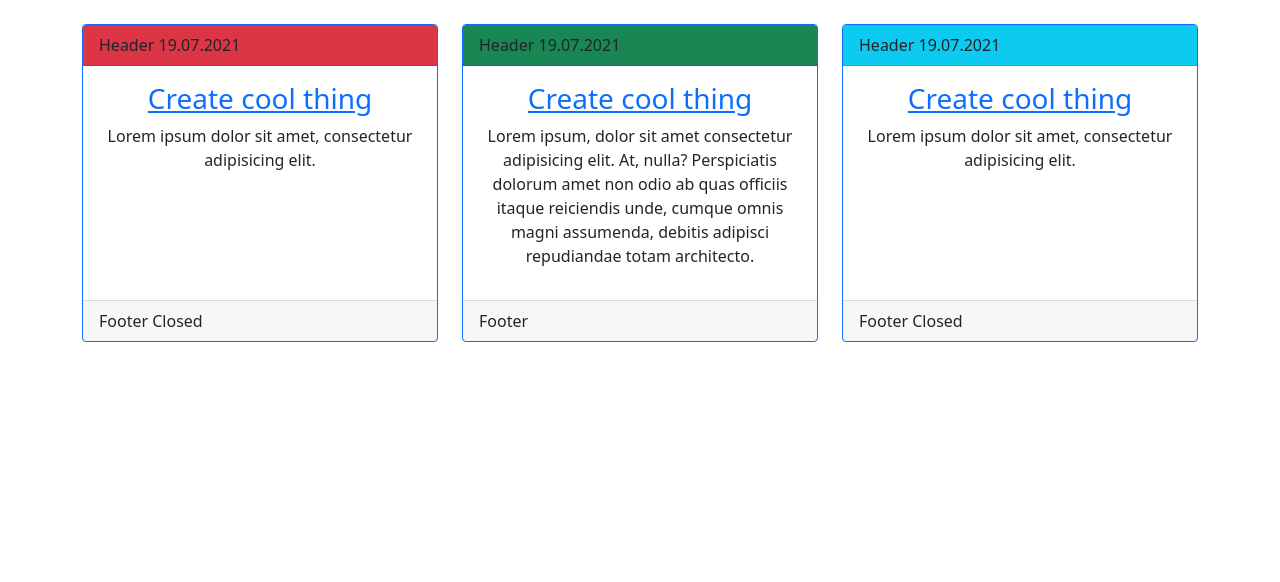
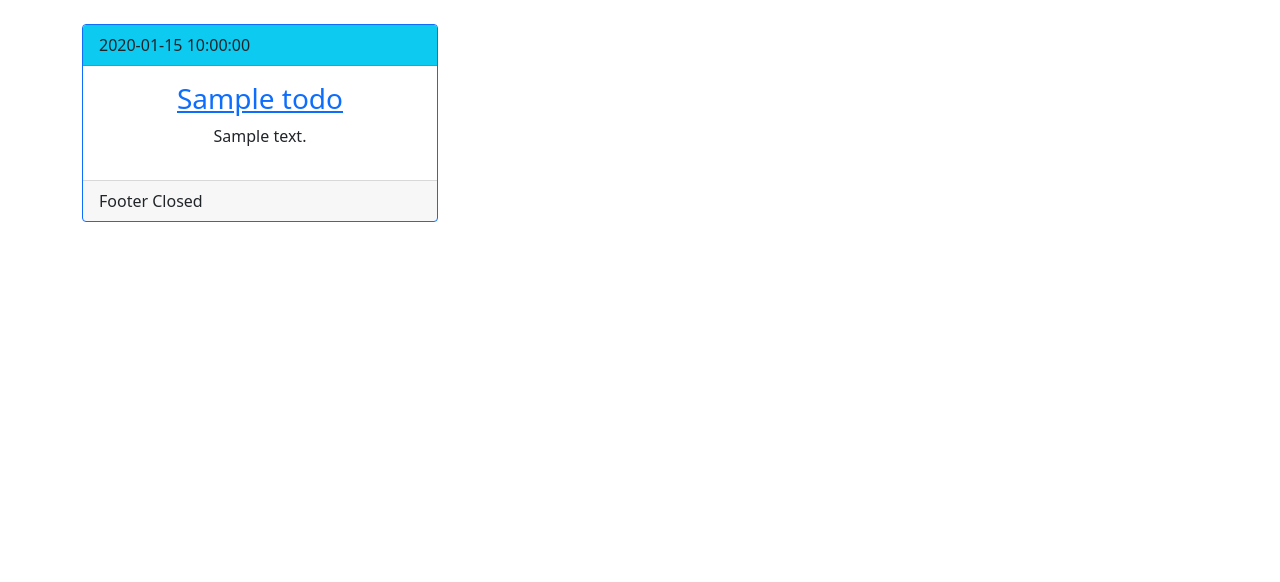
Before and after one commit to savaby/TuDuszka, a Flask app: template templates/index.html in a window 1280 px wide. Shown: the part 54-636 px from the top of the page. Run offline with Flask 2, Linux system fonts and the light colour scheme; the template is opened without the code that fills it: most values are stand-ins (such as "Sample title", 1, 10 or a date in 2020); some libraries are stand-ins or nearby versions.

Commit message:
add, view, home

```diff
--- a/app.py
+++ b/app.py
@@ -1,19 +1,60 @@
-from flask import Flask
+from flask import Flask, g, request, url_for, redirect
 from flask.templating import render_template
+import sqlite3
+import datetime
 
 app = Flask(__name__)
 
+def db_connect():
+    connection = sqlite3.connect('todo.db')
+    connection.row_factory = sqlite3.Row
+    return connection
+
+def get_db():
+    if not hasattr(g, 'connection'):
+        g.connection= db_connect()
+    return g.connection
+
+@app.teardown_appcontext
+def close_db(error):
+    if hasattr(g, 'connection'):
+        g.connection.close()
+
+
+
+
+
+
 @app.route('/')
 def home():
-    return render_template('index.html')
+    db = get_db()
+    cur = db.execute('select todo.id, todo.title, todo.create_date, todo.todo_text, types.name from todo join types on todo.type_id = types.id order by todo.create_date desc')
+    todos = cur.fetchall()
+    print(todos)
+    return render_template('index.html', todos=todos)
 
-@app.route('/view/<int:todo>')
-def view(todo):
-    pass
+@app.route('/view/<int:id>')
+def view(id):
+    db = get_db()
+    cur = db.execute('select todo.id, todo.title, todo.create_date, todo.todo_text, types.name from todo join types on todo.type_id = types.id where todo.id = ?', [id])
+    todo = cur.fetchone()
+    return render_template('view.html', todo=todo )
 
-@app.route('/add')
-def add(id=None):
-    pass
+@app.route('/add', methods=["POST", "GET"])
+def add():
+    db = get_db()
+    cur = db.execute('select * from types order by id')
+    types = cur.fetchall()
+    if request.method == "POST":
+        title = request.form['todo-title']
+        text = request.form['todo-text']
+        type_id = request.form['todo-type']
+        create_date = datetime.date.today()
+        db.execute('insert into todo(title, type_id, todo_text, create_date) values(?,?,?,?)', [title, type_id, text, create_date])
+        db.commit()
+        return redirect('/')
+    return render_template('add.html', types=types)
+
 
 
 
--- a/templates/index.html
+++ b/templates/index.html
@@ -4,11 +4,8 @@
     <meta charset="UTF-8">
     <meta http-equiv="X-UA-Compatible" content="IE=edge">
     <meta name="viewport" content="width=device-width, initial-scale=1.0">
-    <link href="../static/bootstrap.min.css" rel="stylesheet"
-        integrity="sha384-EVSTQN3/azprG1Anm3QDgpJLIm9Nao0Yz1ztcQTwFspd3yD65VohhpuuCOmLASjC" crossorigin="anonymous">
-    <script src="../static/bootstrap.bundle.min.js"
-        integrity="sha384-MrcW6ZMFYlzcLA8Nl+NtUVF0sA7MsXsP1UyJoMp4YLEuNSfAP+JcXn/tWtIaxVXM"
-        crossorigin="anonymous"></script>
+    <link href="{{ url_for('static', filename='bootstrap.min.css') }}" rel="stylesheet">
+    <script src="{{ url_for('static', filename='bootstrap.bundle.min.js') }}"></script>
 
     <title>TuDuszka</title>
 </head>
@@ -20,44 +17,23 @@
             <div>
                 <a href="index.html" class="navbar-brand">TuDu</a>
             </div>
-            <a href="./add.html" class="btn btn-primary">Add</a>
+            <a href="{{ url_for('add') }}" class="btn btn-primary">Add</a>
         </div>
     </nav>
     <div class="container py-4">
-        <div class="row card-group justify-content-center">
-            <div class="col-10 col-md-4 opacity-75">
+        <div class="row card-group justify-content-start gy-4">
+            {% for todo in todos %}
+            <div class="col-10 col-md-4">
                 <div class="card border-primary mb-3 h-100">
-                    <div class="card-header bg-danger">Header 19.07.2021</div>
+                    <div class="card-header bg-info">{{todo.create_date}}</div>
                     <div class="card-body text-center">
-                        <h3 class="card-title"><a href="./view.html">Create cool thing</a></h3>
-                        <p class="card-text">Lorem ipsum dolor sit amet, consectetur adipisicing elit.</p>
+                        <h3 class="card-title"><a href="{{ url_for('view', id = todo.id) }}">{{ todo.title }}</a></h3>
+                        <p class="card-text">{{ todo.todo_text }}</p>
                     </div>
                     <div class="card-footer">Footer Closed</div>
                 </div>
             </div>
-
-            <div class="col-10 col-md-4">
-                <div class="card border-primary mb-3 h-100">
-                    <div class="card-header bg-success">Header 19.07.2021</div>
-                    <div class="card-body text-center">
-                        <h3 class="card-title"><a href="./view.html">Create cool thing</a></h3>
-                        <p class="card-text">Lorem ipsum, dolor sit amet consectetur adipisicing elit. At, nulla? Perspiciatis dolorum amet non odio ab quas officiis itaque reiciendis unde, cumque omnis magni assumenda, debitis adipisci repudiandae totam architecto.</p>
-                    </div>
-                    <div class="card-footer">Footer</div>
-                </div>
-            </div>
-
-            <div class="col-10 col-md-4">
-                <div class="card border-primary mb-3 h-100">
-                    <div class="card-header bg-info">Header 19.07.2021</div>
-                    <div class="card-body text-center">
-                        <h3 class="card-title"><a href="./view.html">Create cool thing</a></h3>
-                        <p class="card-text">Lorem ipsum dolor sit amet, consectetur adipisicing elit.</p>
-                    </div>
-                    <div class="card-footer">Footer Closed</div>
-                </div>
-            </div>
-
+            {% endfor %}
 
         </div>
     </div>
```
Also changed, not shown: script.sql (added, +17 -0 lines), templates/add.html (+9 -12 lines), templates/view.html (+5 -8 lines), todo.db (added).
